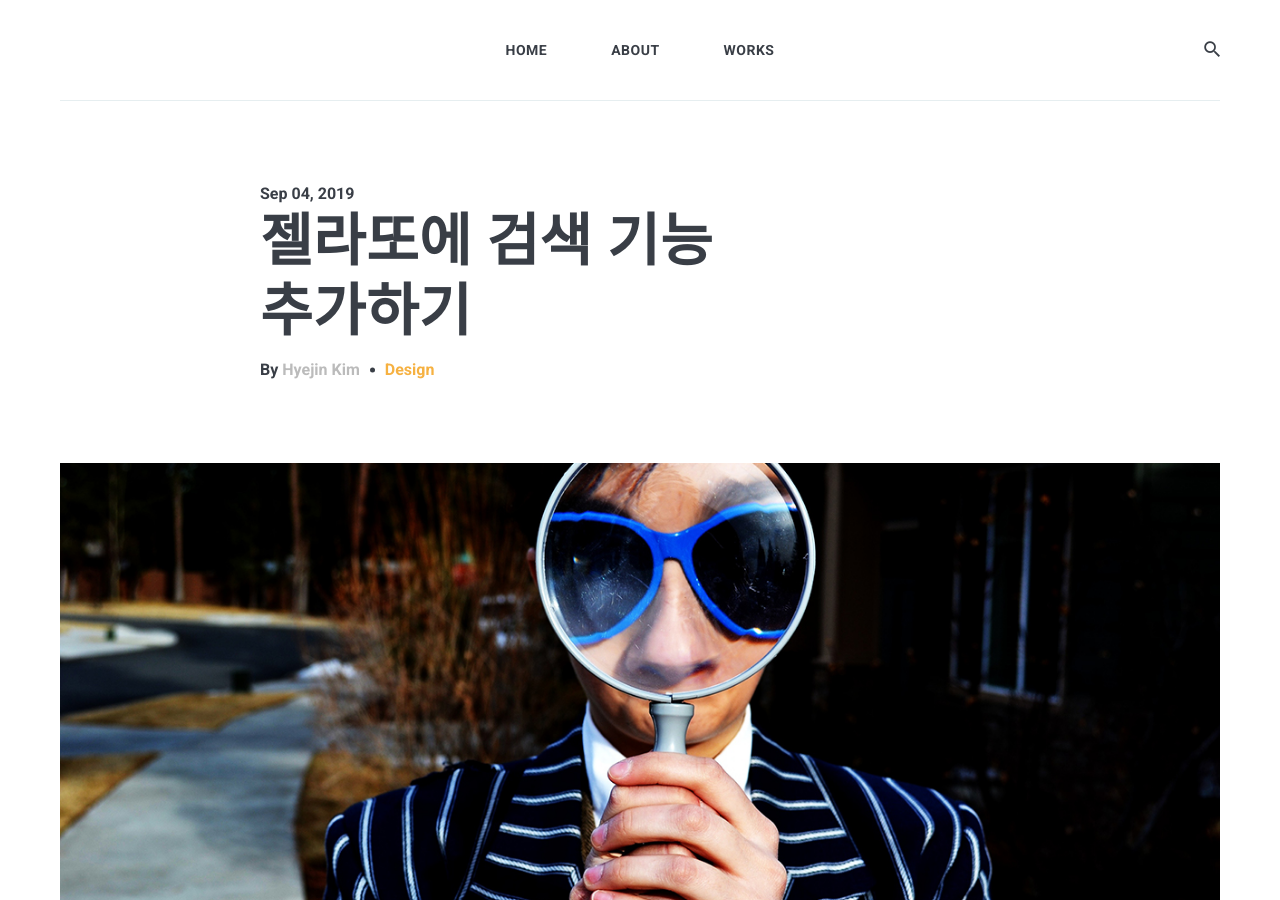
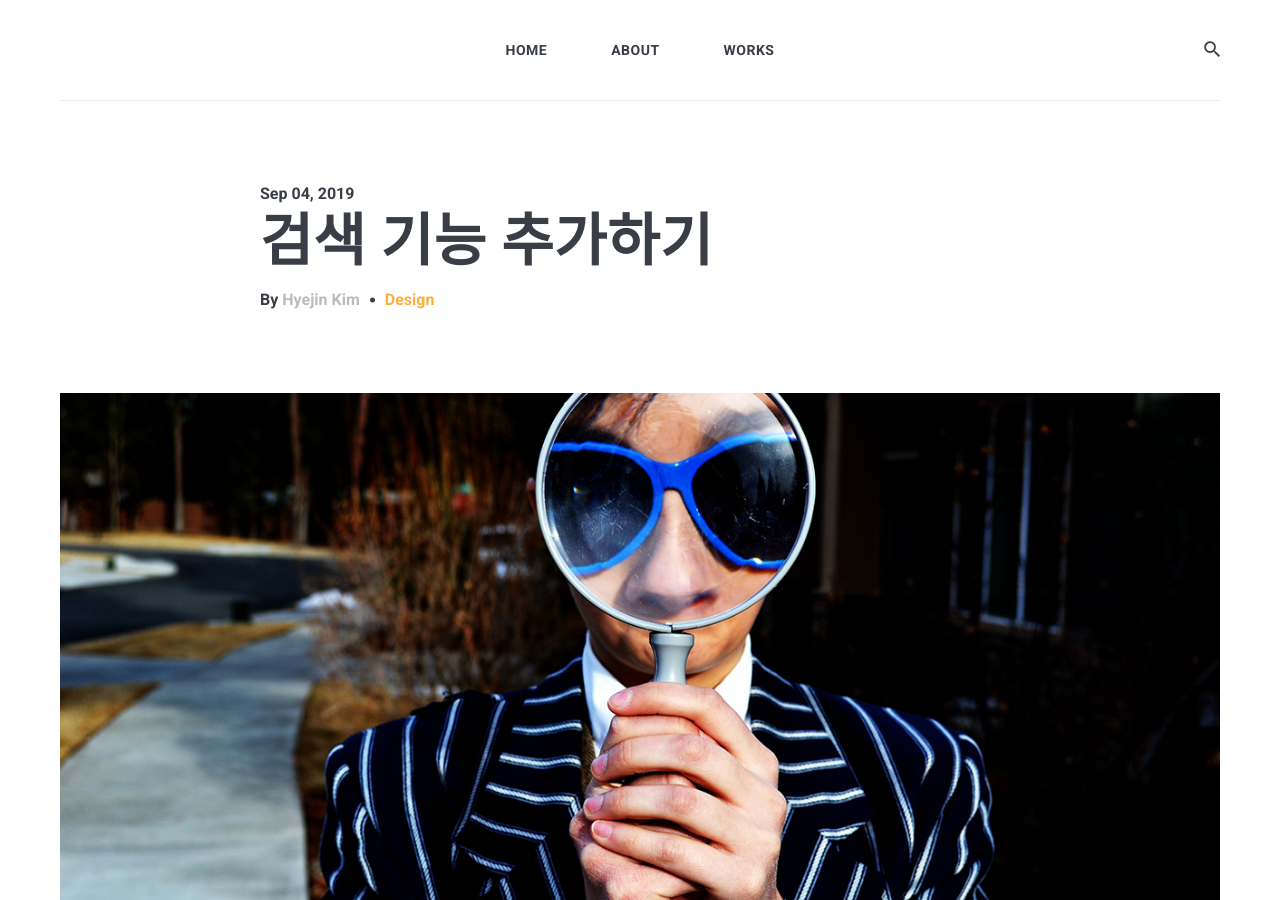
Before and after one commit to hyejinni/hyejinni.github.io, a Jekyll site: the page built from _posts/2019-09-04-adding a search feature.markdown, in a window 1280 px wide and 900 px high. Built offline with Jekyll 4.4.1, drawn with Linux system fonts in a browser that asks for light colours; nearby versions of some CDN libraries; comment, search, counter and statistics services are not loaded.

Commit message:
포스트 타이틀 변경

```diff
--- a/_posts/2019-09-04-adding a search feature.markdown
+++ b/_posts/2019-09-04-adding a search feature.markdown
@@ -1,6 +1,6 @@
 ---
 layout: post
-title:  젤라또에 검색 기능 추가하기
+title:  검색 기능 추가하기
 date:   2019-09-04 15:01:35 +0300
 image:  02.jpg
 tags:   Design
@@ -17,6 +17,7 @@ tags:   Design
 보고 싶은 태그 목록이 있다면, 일단 열심히 스크롤 하면서 __그 태그가 들어가있는 디자인을 먼저 찾아야 합니다.__ 유저들은 보고 싶은 태그가 있을때마다 이 플로우를 반복했는데, 이 과정에서 검색에 대한 많은 VOC 가 들어오게 됐습니다.
 
 젤라또는 디자인을 분류해서 볼 수 있는 필터 기능도 제공하고 있는데요. 유저의 65프로 이상이 사용하고 있는 기능입니다. 3가지 카테고리에서 한가지씩 선택 가능하고, 선택한 항목들은 AND 조건으로 적용됩니다. 마지막 화면에서 보이는 목록은 __‘프렌치 스타일의 레드 네일’__ 입니다.
+
 
 ## 어디까지 검색이 가능한가요?
 검색이라는 기능은 범주가 넓습니다. 네일, 예쁜네일, 여름에 하면 좋은 네일, 심지어는 이미지 검색도 검색의 범주에 포함되는데, 우리는 이중 어디까지 개발 할지를 정해야 했는데요.
```
